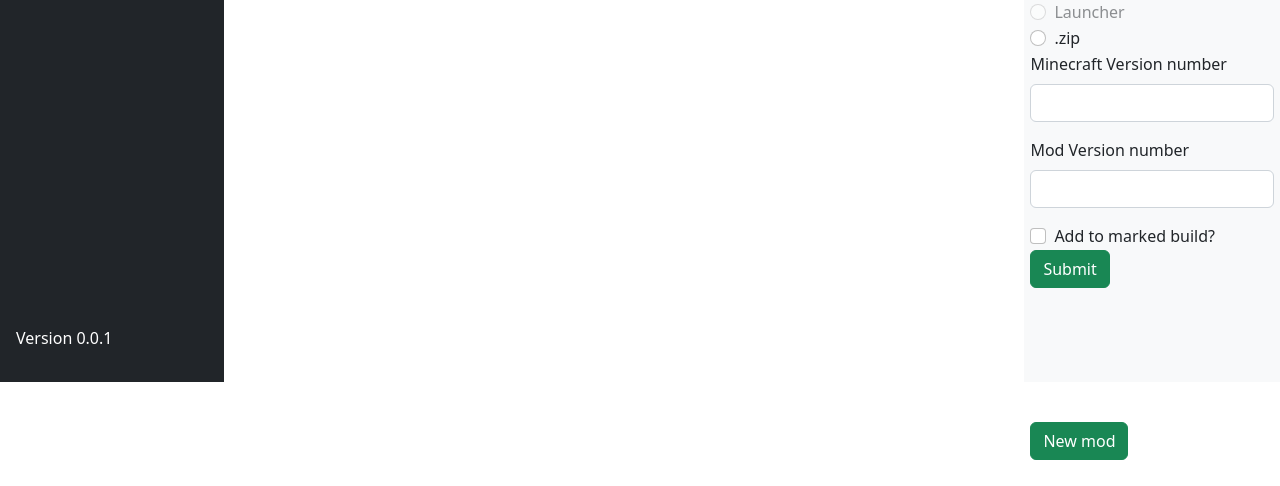
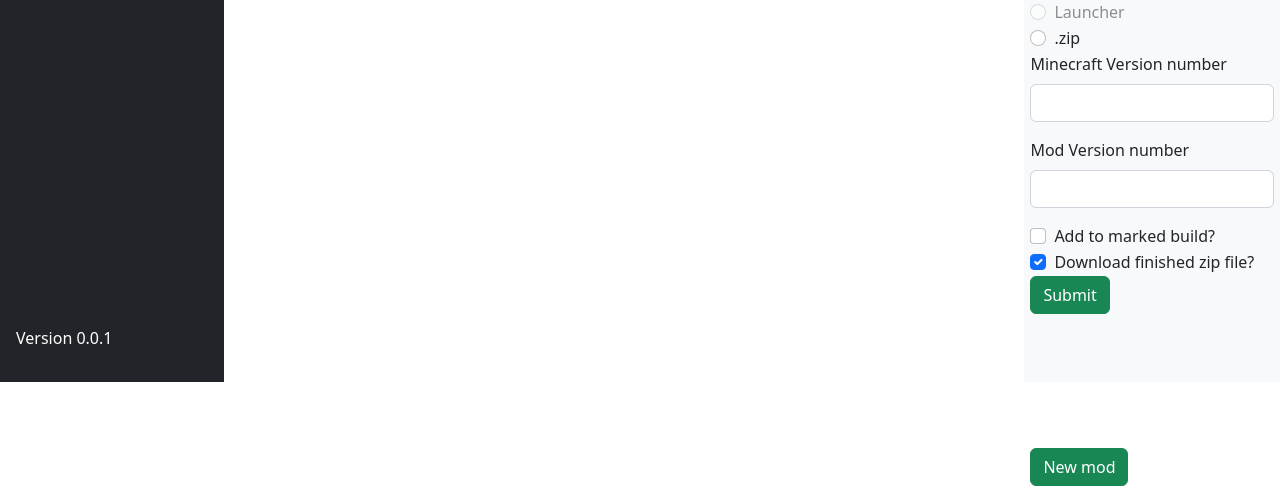
Before and after one commit to Thorfusion/solder.py, a Flask app: template templates/modlibrary.html in a window 1280 px wide. Shown: the part 418-904 px from the top of the page. Before the commit the page ends 878 px from the top, so only its background shows below. Run offline with Flask 3, Linux system fonts and the light colour scheme; the template is opened without the code that fills it, so the values that code supplies are empty; some libraries are stand-ins or nearby versions.

Commit message:
add checkbox for downloading output file

```diff
--- a/static/js/solderpy.js
+++ b/static/js/solderpy.js
@@ -151,7 +151,7 @@ function zipfile_mods(modslug, mcversion, modversion, input, verchange) {
             };
             reader.readAsArrayBuffer(file);
             document.getElementById('filesize').value = file.size;
-            if (verchange == "3") {
+            if (verchange == "3" & document.getElementById("downloadzip").checked) {
                 saveAs(file, modslugname + "-" + mcversionname + "-" + modversionname + ".zip");
             }
         });
@@ -165,7 +165,7 @@ function zipfile_mods(modslug, mcversion, modversion, input, verchange) {
         };
         reader.readAsArrayBuffer(file);
         document.getElementById('filesize').value = file.size;
-        if (verchange == "3") {
+        if (verchange == "3" & document.getElementById("downloadzip").checked) {
             saveAs(file, modslugname + "-" + mcversionname + "-" + modversionname + ".zip");
         }
     }
--- a/templates/modlibrary.html
+++ b/templates/modlibrary.html
@@ -90,6 +90,10 @@
       <input class="form-check-input" type="checkbox" value="1" id="markedbuild" name="markedbuild">
       <label class="form-check-label" for="markedbuild">Add to marked build?</label>
     </div>
+    <div class="form-check">
+      <input class="form-check-input" type="checkbox" value="1" id="downloadzip" name="downloadzip" checked>
+      <label class="form-check-label" for="downloadzip">Download finished zip file?</label>
+    </div>
     <button type="button" class="btn btn-success" onclick="zipfile_mods('mod', 'mcversion', 'version', 'file', '3')">Submit</button>
     <input class="btn btn-success invisible" type="submit" value="Add Version" name="form-submit" name="form-submit" id="form-submit">
     <div class="mb-3">
```
